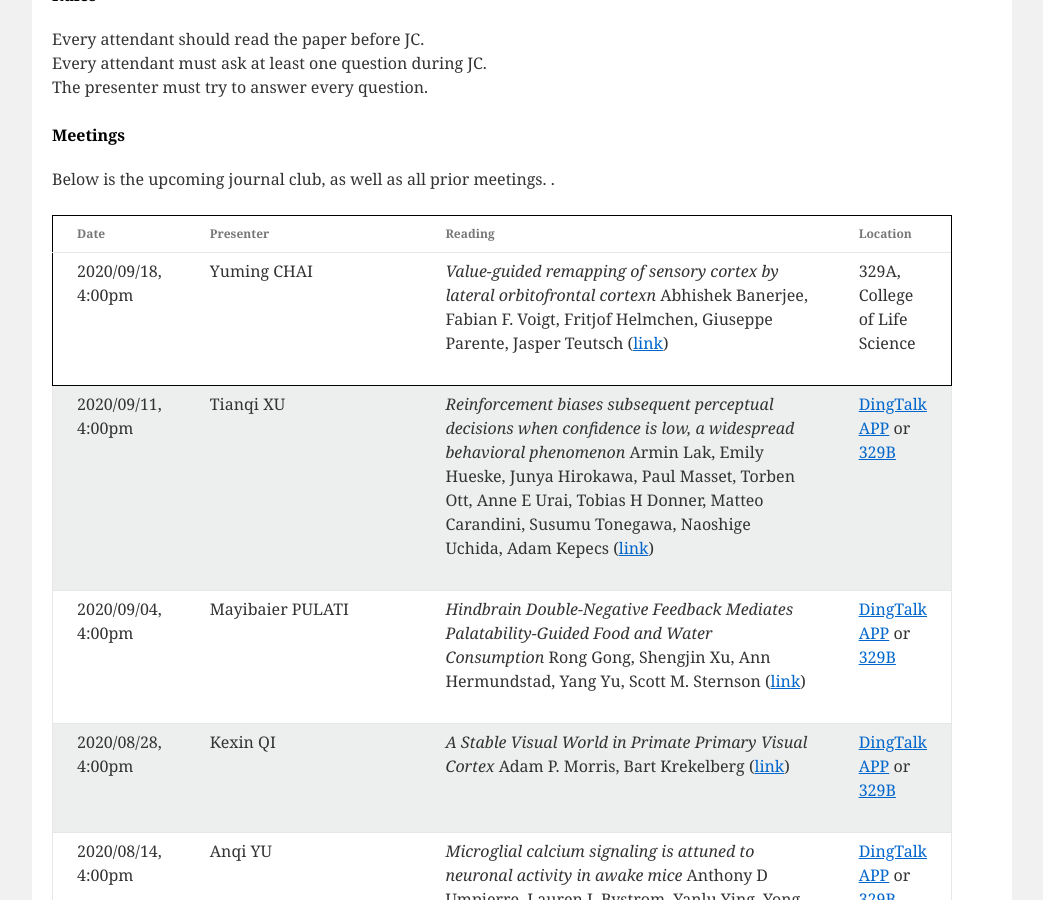
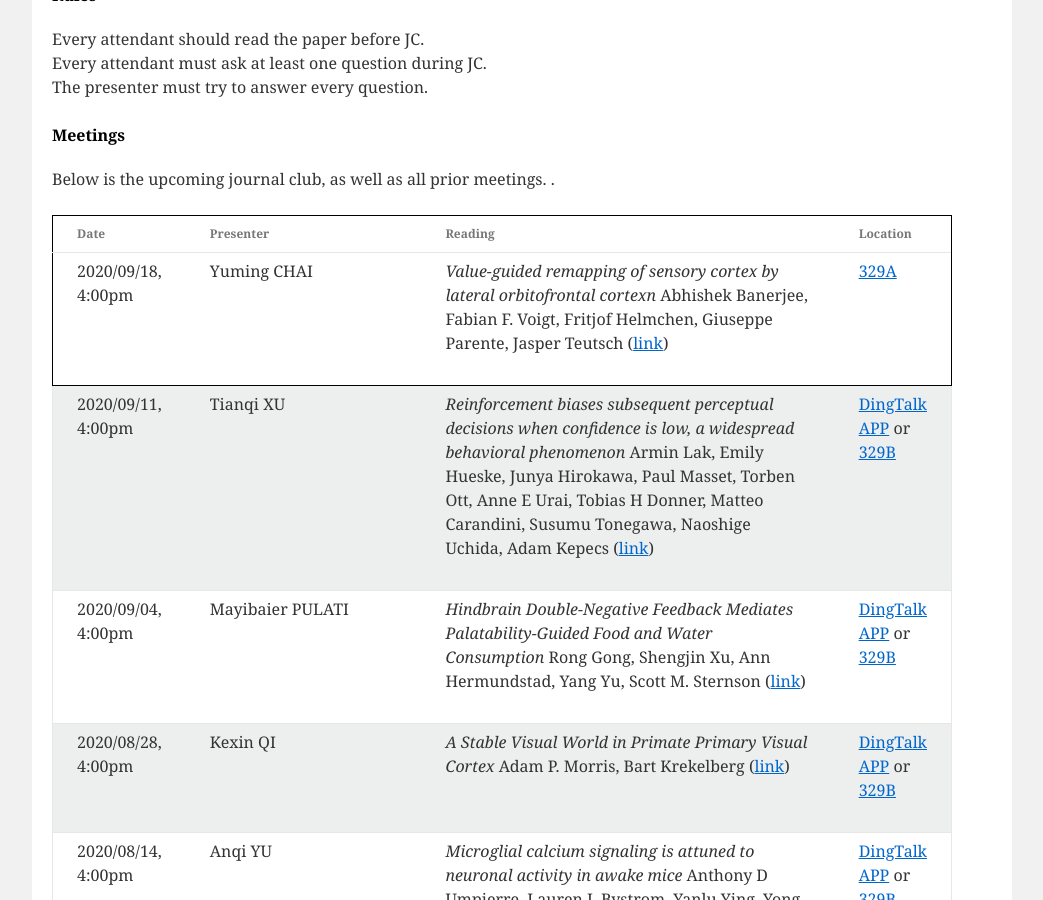
Before and after one commit to CNeuroUSTC/CNeuroUSTC.github.io, a Jekyll site: the page built from index.html, in a window 1280 px wide and 900 px high, scrolled down 879 px. Shown: the whole window, without its empty margins (118-1161 px from the left). Built offline with Jekyll 4.4.1, drawn with Linux system fonts in a browser that asks for light colours.

```diff
--- a/_data/meeting_info.yml
+++ b/_data/meeting_info.yml
@@ -4,7 +4,7 @@
   url: "https://www.nature.com/articles/s41586-020-2704-z"
   pdf: "None"
   authors: "Abhishek Banerjee, Fabian F. Voigt, Fritjof Helmchen, Giuseppe Parente, Jasper Teutsch"
-  location: 329A, College of Life Science
+  location: <a href="https://map.baidu.com/search/%E4%B8%AD%E5%9B%BD%E7%A7%91%E5%AD%A6%E6%8A%80%E6%9C%AF%E5%A4%A7%E5%AD%A6(%E8%A5%BF%E6%A0%A1%E5%8C%BA)-%E7%94%9F%E5%91%BD%E7%A7%91%E5%AD%A6%E5%A4%A7%E6%A5%BC/@13054067.545,3720295.44,19z?querytype=s&da_src=shareurl&wd=%E4%B8%AD%E5%9B%BD%E7%A7%91%E5%AD%A6%E6%8A%80%E6%9C%AF%E5%A4%A7%E5%AD%A6(%E8%A5%BF%E6%A0%A1%E5%8C%BA)-%E7%94%9F%E5%91%BD%E7%A7%91%E5%AD%A6%E5%A4%A7%E6%A5%BC&c=127&src=0&wd2=%E5%90%88%E8%82%A5%E5%B8%82%E8%9C%80%E5%B1%B1%E5%8C%BA&pn=0&sug=1&l=13&b=(13043472.77821802,3712418.4285550946;13063946.357629184,3730135.2423363887)&from=webmap&biz_forward=%7B%22scaler%22:2,%22styles%22:%22pl%22%7D&sug_forward=f2f7c92a9921ecdbb54f5426&device_ratio=2">329A</a>
 
 - presenter: Tianqi XU
   date: 2020/09/11, 4:00pm
```
